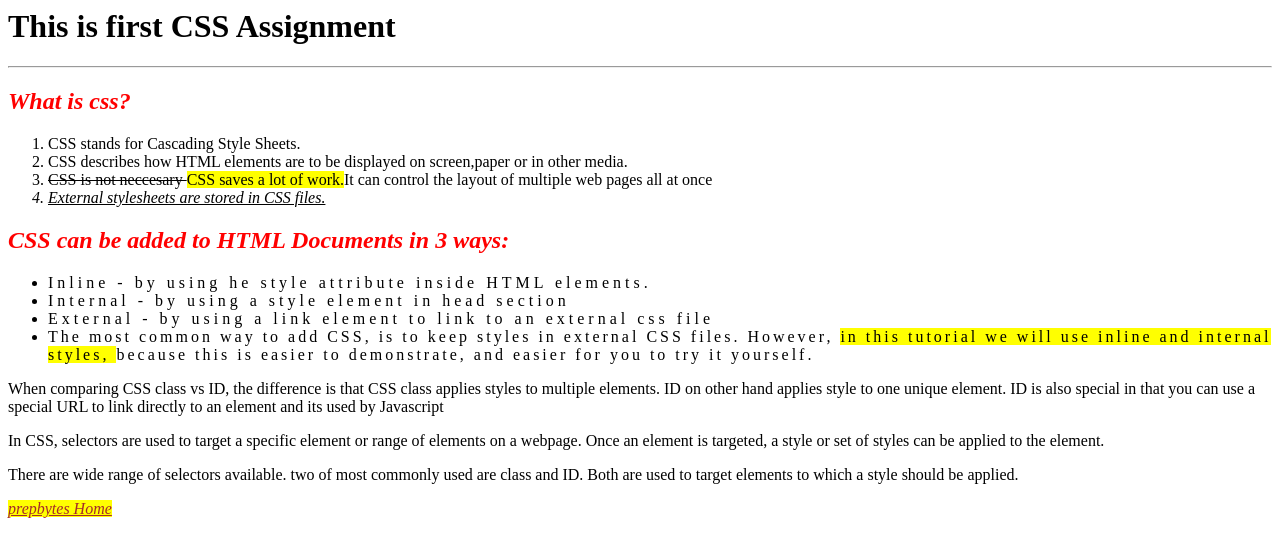
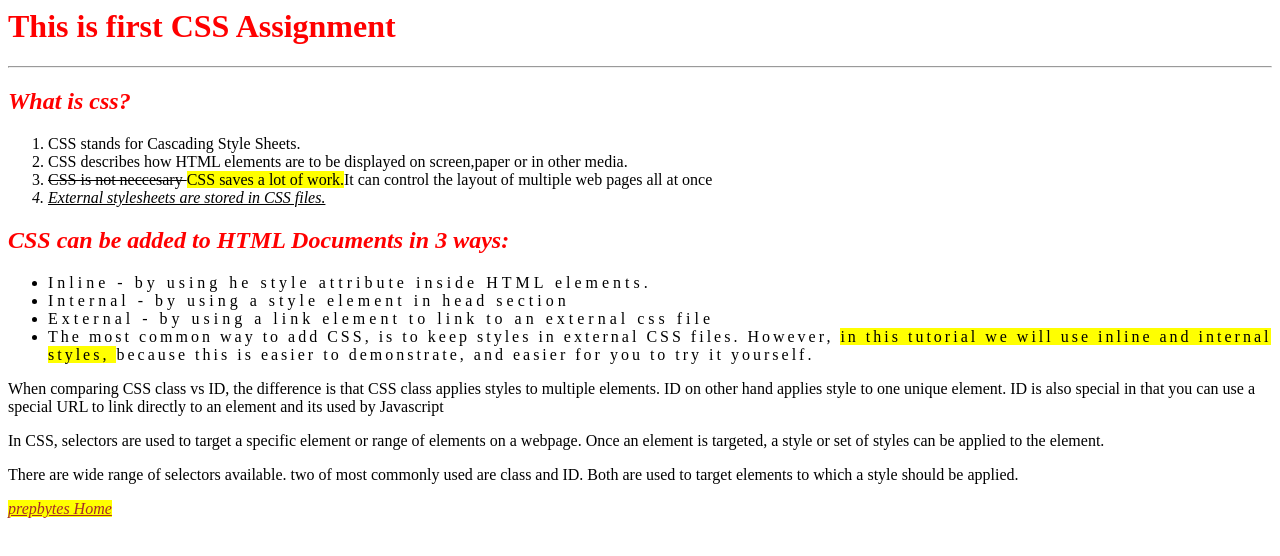
Before and after one commit to ChaithanyakumarR12/gitsession, a plain HTML site: page css.html in a window 1280 px wide. Drawn offline with Linux system fonts and the light colour scheme.

Commit message:
initial commit

```diff
--- a/css.html
+++ b/css.html
@@ -1,12 +1,12 @@
-<html lang="en"><head>
+<html lang="en">
+<head>
     <meta charset="UTF-8">
     <meta http-equiv="X-UA-Compatible" content="IE=edge">
     <meta name="viewport" content="width=device-width, initial-scale=1.0">
     <title>Document</title>
-    <link rel="stylesheet" href="style.css">
-</head>
+    </head>
 <body>
-    <h1 class="heading">This is first CSS Assignment</h1>
+    <h1 class="heading" style="color:red;">This is first CSS Assignment</h1>
     <hr>
  <h2
     style="color: red;
@@ -31,4 +31,5 @@
     <p>There are wide range of selectors available. two of most commonly used are class and ID. Both are used to target elements to which a style should be applied.</p>
     <a href="https://www.prepbytes.com/" style="font-style: italic;color: brown;background-color: yellow;">prepbytes Home</a>
 
-</body></html>
+</body>
+</html>
```
